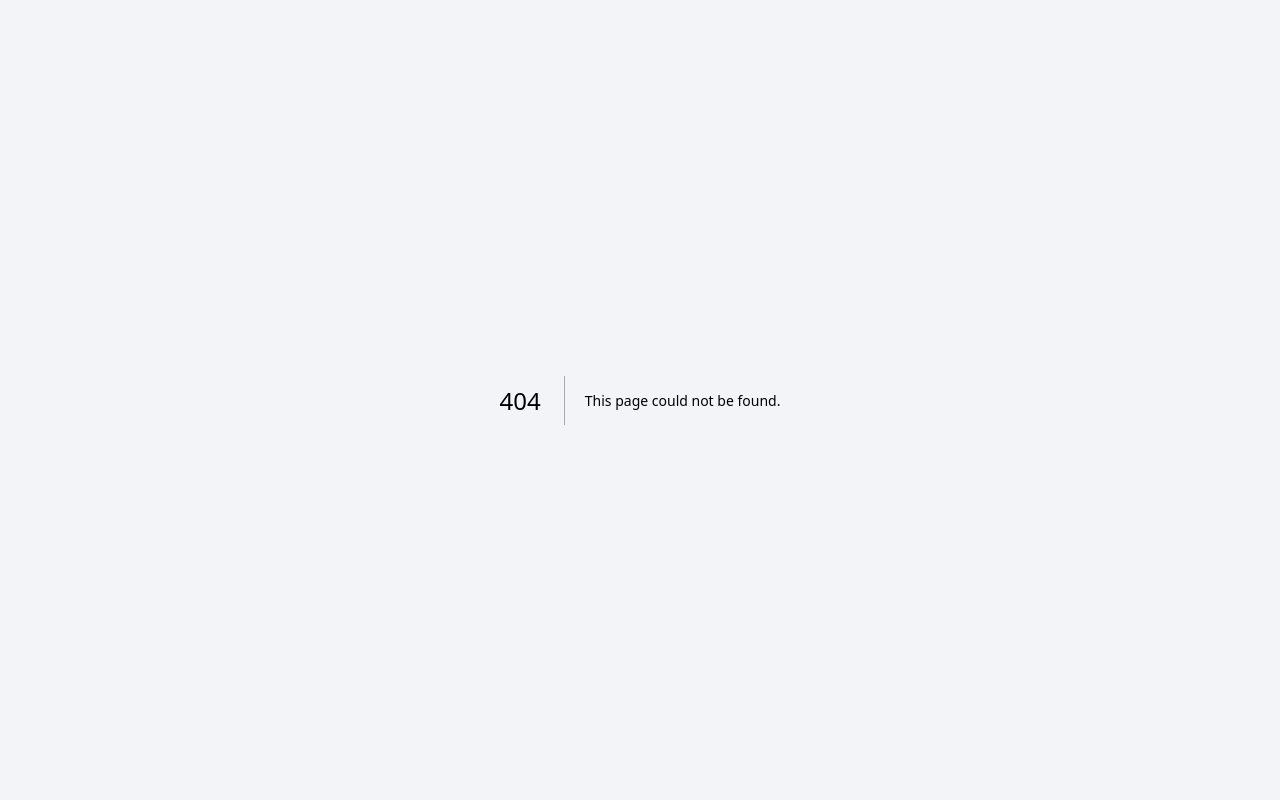
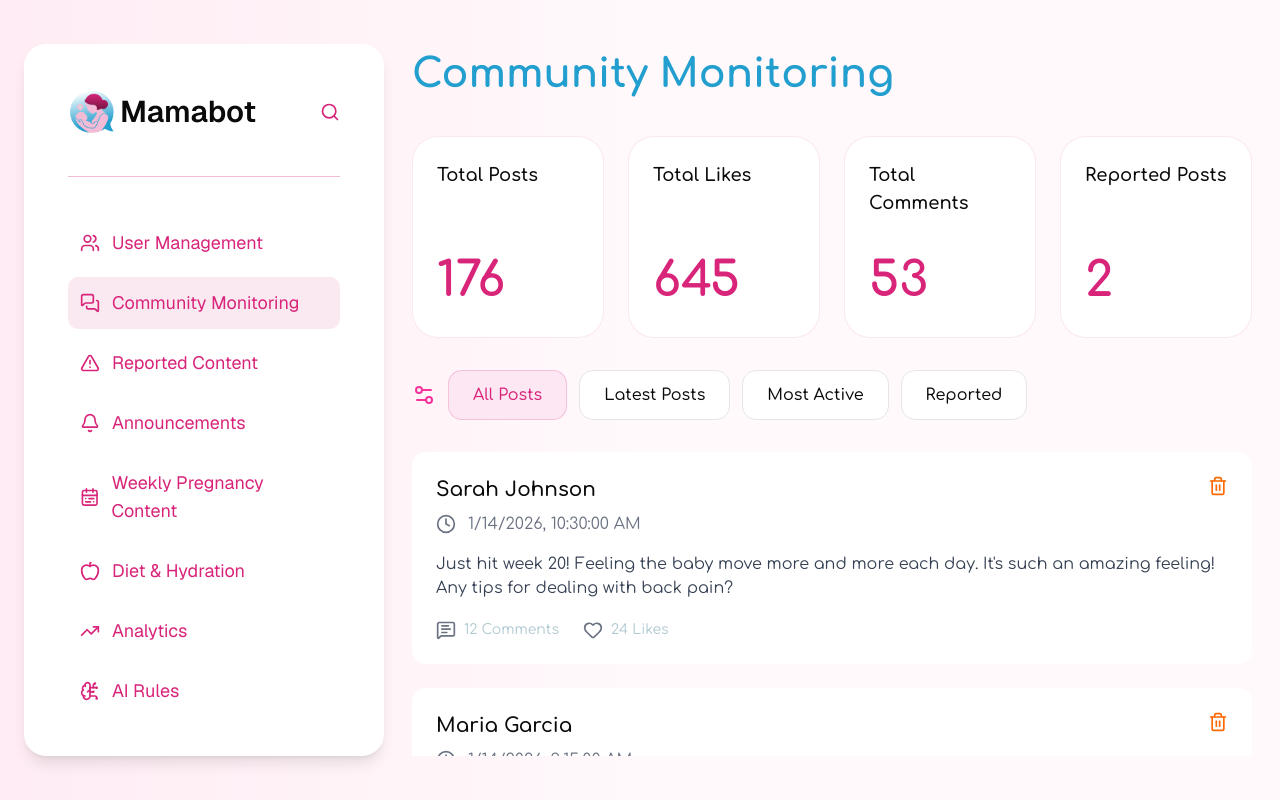
Before and after one commit to ashimsarkar1512/mamabot-frontend, a Next.js app: page /admin-dashboard/community-monitoring in a window 1280 px wide. Before the commit this address had no page. Built offline with nearby package versions, Linux system fonts and the light colour scheme.

Commit message:
Implemented community monitoring page in admin dashboard

```diff
--- /dev/null
+++ b/app/(adminDashboard)/admin-dashboard/community-monitoring/page.tsx
@@ -0,0 +1,199 @@
+"use client";
+
+import DashboardCard from "@/components/adminDashboard/manageUser/DashboardCard";
+import { DashboardCardProps } from "@/types/admin/admin";
+import { Heart, MessageCircle, Trash2, Filter, Settings2, Clock, MessageSquareText } from "lucide-react";
+import { useMemo, useState } from "react";
+
+const communityMonitoringData: DashboardCardProps[] = [
+    { title: "Total Posts", value: 176, isShowPercentage: false },
+    { title: "Total Likes", value: 645, isShowPercentage: false },
+    { title: "Total Comments", value: 53, isShowPercentage: false },
+    { title: "Reported Posts", value: 2, isShowPercentage: false },
+];
+
+type Post = {
+    id: number;
+    author: string;
+    date: string;
+    content: string;
+    likes: number;
+    comments: number;
+    reported?: boolean;
+};
+
+const MOCK_POSTS: Post[] = [
+    {
+        id: 1,
+        author: "Sarah Johnson",
+        // date and time according to mysql format
+        date: "2026-01-14 10:30:00",
+        content:
+            "Just hit week 20! Feeling the baby move more and more each day. It's such an amazing feeling! Any tips for dealing with back pain?",
+        likes: 24,
+        comments: 12,
+    },
+    {
+        id: 2,
+        author: "Maria Garcia",
+        date: "2026-01-14 09:15:00",
+        content:
+            "Recovery after cesarean is no joke! Taking it slow and following all doctor's orders. Thank you to this community for all the support.",
+        likes: 31,
+        comments: 8,
+    },
+    {
+        id: 3,
+        author: "Emily Chen",
+        date: "2026-01-13 08:45:00",
+        content:
+            "Has anyone else experienced severe morning sickness in the second trimester? I thought it was supposed to get better...",
+        likes: 18,
+        comments: 15,
+    },
+    {
+        id: 4,
+        author: "Jessica Williams",
+        date: "2026-01-14 02:20:00",
+        content:
+            "Breastfeeding journey has been challenging but so rewarding. Don't give up, mamas! It does get easier.",
+        likes: 45,
+        comments: 22,
+    },
+    {
+        id: 5,
+        author: "Amanda Brown",
+        date: "2026-01-12 11:00:00",
+        content:
+            "Does anyone have recommendations for prenatal yoga? Looking for something gentle for third trimester.",
+        likes: 14,
+        comments: 9,
+    },
+    {
+        id: 6,
+        author: "Spam Account",
+        date: "2026-01-11 03:30:00",
+        content: "This product changed my life! Buy now at [suspicious link]",
+        likes: 1,
+        comments: 2,
+        reported: true,
+    },
+];
+
+type TabType = "all" | "latest" | "active" | "reported";
+
+export default function CommunityMonitoring() {
+    const [activeTab, setActiveTab] = useState<TabType>("all");
+    const [posts, setPosts] = useState<Post[]>(MOCK_POSTS);
+
+    const filteredPosts = useMemo(() => {
+        let list = [...posts];
+
+        if (activeTab === "reported") {
+            list = list.filter((p) => p.reported);
+        }
+
+        if (activeTab === "latest") {
+            list = list.reverse();
+        }
+
+        if (activeTab === "active") {
+            list = list.sort((a, b) => b.likes + b.comments - (a.likes + a.comments));
+        }
+
+        return list;
+    }, [posts, activeTab]);
+
+    const handleDelete = (id: number) => {
+        // later replace with RTK mutation
+        setPosts((prev) => prev.filter((p) => p.id !== id));
+    };
+
+    return (
+        <div className="space-y-8">
+            {/* Dashboard cards */}
+            <div className="grid grid-cols-1 md:grid-cols-2 lg:grid-cols-4 gap-6">
+                {communityMonitoringData.map((item, index) => (
+                    <DashboardCard key={index} {...item} />
+                ))}
+            </div>
+
+            {/* Filter tabs */}
+            <div className="flex items-center gap-3">
+                <div className="">
+                    <Settings2 size={24} className=" text-pink-500" />
+                </div>
+
+                {[
+                    { key: "all", label: "All Posts" },
+                    { key: "latest", label: "Latest Posts" },
+                    { key: "active", label: "Most Active" },
+                    { key: "reported", label: "Reported" },
+                ].map((tab) => (
+                    <button
+                        key={tab.key}
+                        onClick={() => setActiveTab(tab.key as TabType)}
+                        className={`px-6     py-3 rounded-xl border text-md font-medium transition ${activeTab === tab.key
+                            ? "bg-pink-100 text-[#D82479] border-[#D82479]/20!"
+                            : "bg-white hover:bg-gray-50"
+                            }`}
+                    >
+                        {tab.label}
+                    </button>
+                ))}
+            </div>
+
+            {/* Posts */}
+            <div className="space-y-6">
+                {filteredPosts.map((post) => (
+                    <div
+                        key={post.id}
+                        className={`rounded-xl p-6 bg-white hover:shadow-sm transition duration-500 ${post.reported ? "border border-orange-300!" : ""
+                            }`}
+                    >
+                        <div className="flex items-start justify-between">
+                            <div>
+                                <h3 className="font-semibold text-lg xl:text-xl">{post.author}</h3>
+
+                                <div className="flex items-center gap-3 mt-2">
+                                    <Clock className="w-5 h-5 text-gray-500" />
+                                    <p className=" text-gray-500">
+                                        {new Date(post.date).toLocaleString()}
+                                    </p>
+                                </div>
+                            </div>
+
+                            <div className="flex items-center gap-3">
+                                {post.reported && (
+                                    <span className="px-3 py-1 rounded-full bg-orange-100 text-orange-600 text-sm font-medium">
+                                        Reported
+                                    </span>
+                                )}
+
+                                <button
+                                    onClick={() => handleDelete(post.id)}
+                                    className="text-orange-500 hover:text-orange-600"
+                                >
+                                    <Trash2 className="w-5 h-5" />
+                                </button>
+                            </div>
+                        </div>
+
+                        <p className="mt-4 text-gray-700">{post.content}</p>
+
+                        <div className="mt-5 flex items-center gap-6 text-sm text-gray-500">
+                            <div className="flex items-center gap-2 text-[#B0C9D1]">
+                                <MessageSquareText className="w-5 h-5 text-gray-500" />
+                                {post.comments} Comments
+                            </div>
+                            <div className="flex items-center gap-2 text-[#B0C9D1]">
+                                <Heart className="w-5 h-5 text-gray-500" />
+                                {post.likes} Likes
+                            </div>
+                        </div>
+                    </div>
+                ))}
+            </div>
+        </div>
+    );
+}
--- a/app/(adminDashboard)/admin-dashboard/sidebar-menu.ts
+++ b/app/(adminDashboard)/admin-dashboard/sidebar-menu.ts
@@ -19,7 +19,7 @@ export const adminSidebarMenu = [
   },
   {
     label: "Community Monitoring",
-    href: "/admin-dashboard/users",
+    href: "/admin-dashboard/community-monitoring",
     icon: MessagesSquare,
   },
   {
--- a/app/(adminDashboard)/admin-dashboard/user-management/page.tsx
+++ b/app/(adminDashboard)/admin-dashboard/user-management/page.tsx
@@ -19,22 +19,22 @@ interface User {
 const DUMMY_DASHBOARD_CARDS: DashboardCardProps[] = [
     {
         title: "Total Users",
-        value: "102348",
+        value: 102348,
         percentage: 100,
     },
     {
         title: "Active Users",
-        value: "2390",
+        value: 2390,
         percentage: -23,
     },
     {
         title: "AI Chat Logs",
-        value: "43",
+        value: 43,
         percentage: 50,
     },
     {
         title: "Postpartum Segment",
-        value: "50",
+        value: 50,
         percentage: 0.23,
     },
 ];
@@ -125,7 +125,7 @@ export default function UserManagementPage() {
                 />
             </div>
 
-            <div className="grid grid-cols-4 gap-4">
+            <div className="grid grid-cols-2 lg:grid-cols-4 gap-4">
                 {DUMMY_DASHBOARD_CARDS.map((card, index) => (
                     <DashboardCard key={index} {...card} />
                 ))}
--- a/components/adminDashboard/manageUser/DashboardCard.tsx
+++ b/components/adminDashboard/manageUser/DashboardCard.tsx
@@ -3,20 +3,22 @@
 import { comfortaa } from "@/app/fonts";
 import { DashboardCardProps } from "@/types/admin/admin";
 
-export default function DashboardCard({ title, value, percentage }: DashboardCardProps) {
+export default function DashboardCard({ title, value, percentage = 0, isShowPercentage = true }: DashboardCardProps) {
     return (
-        <div className="bg-white border border-[#D82479]/10! rounded-4xl  p-6">
+        <div className="flex flex-col justify-between bg-white border border-[#D82479]/10! rounded-4xl p-6 hover:p-5 transition-all duration-200 ease-in-out">
             <h3 className={`${comfortaa.className} text-lg font-semibold mb-2`}>
                 {title}
             </h3>
             <div className="flex justify-between items-center mt-8">
                 <p className={`${comfortaa.className} text-[#D82479] text-5xl font-bold mb-2`}>
-                    {value}
+                    {value > 1000000 ? "1000000+" : value}
                 </p>
-                <p className={`${comfortaa.className} text-sm text-white bg-[#4CAF50] px-3 py-2 rounded-xl  ${title === "Postpartum Segment" && "bg-amber-500"} `}>
-                    {percentage > 0 ? "+" : ""}
-                    {percentage}%
-                </p>
+                {isShowPercentage && (
+                    <p className={`${comfortaa.className} text-sm text-white bg-[#4CAF50] px-3 py-2 rounded-xl  ${title === "Postpartum Segment" && "bg-amber-500"} `}>
+                        {percentage > 0 ? "+" : ""}
+                        {percentage}%
+                    </p>
+                )}
             </div>
         </div>
     );
--- a/components/layout/dashboard/AdminSidebar.tsx
+++ b/components/layout/dashboard/AdminSidebar.tsx
@@ -13,7 +13,7 @@ export default function AdminSidebar() {
 
   return (
     <div className="h-full flex flex-col overflow-y-auto  pt-16 md:pt-0 sidebar-scroll">
-      <div className="flex border-b !border-b-[#F3BBD5] pb-10 items-center duration-200 cursor-pointer">
+      <div className="flex border-b border-b-[#F3BBD5]! pb-10 items-center duration-200 cursor-pointer">
         <div className="w-10 h-10 md:w-12 md:h-12 mr-1 flex items-center justify-center">
           <Image
             src="/images/icon.png"
@@ -39,11 +39,10 @@ export default function AdminSidebar() {
               <li key={item.href}>
                 <Link
                   href={item.href}
-                  className={`flex items-center p-3 rounded-lg transition ${
-                    active
+                  className={`flex items-center p-3 rounded-lg transition ${active
                       ? "bg-[#FBE9F2] text-[#D82479]"
                       : "text-[#D82479] hover:bg-[#FBE9F2]"
-                  }`}
+                    }`}
                 >
                   <Icon className="w-5 h-5" />
                   <span className="ml-3 text-lg">{item.label}</span>
--- a/types/admin/admin.ts
+++ b/types/admin/admin.ts
@@ -1,6 +1,7 @@
 // for dashboard card
 export interface DashboardCardProps {
     title: string;
-    value: string;
-    percentage: number;
+    value: number;
+    percentage?: number;
+    isShowPercentage?: boolean;
 }
```
